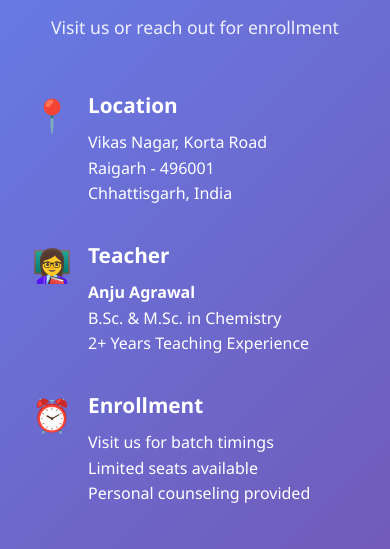
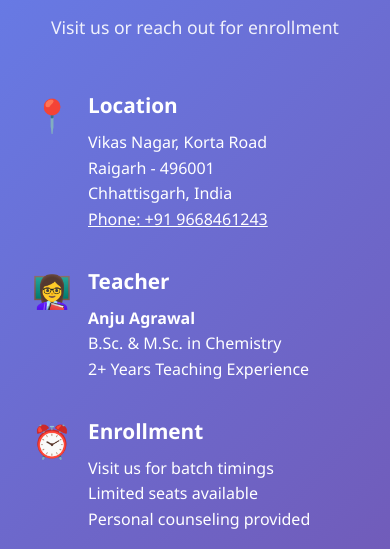
Before and after one commit to piyushAgrawal44/uctc, a plain HTML site: page index.html in a window 390 px wide. Shown: the part 5647-6196 px from the top of the page. Drawn offline with Linux system fonts and the light colour scheme.

Commit message:
Added phone number

```diff
--- a/index.html
+++ b/index.html
@@ -261,6 +261,7 @@
         .highlight {
             background: linear-gradient(120deg, #667eea 0%, #764ba2 100%);
             -webkit-background-clip: text;
+            background-clip: text;
             -webkit-text-fill-color: transparent;
             font-weight: bold;
         }
@@ -565,7 +566,7 @@
                         <div class="contact-icon">📍</div>
                         <div class="contact-details">
                             <h3>Location</h3>
-                            <p>Vikas Nagar, Korta Road<br>Raigarh - 496001<br>Chhattisgarh, India</p>
+                            <p>Vikas Nagar, Korta Road<br>Raigarh - 496001<br>Chhattisgarh, India<br><a style="color: white" href="+919668461243">Phone: +91 9668461243</a></p>
                         </div>
                     </div>
                     <div class="contact-item">
```
